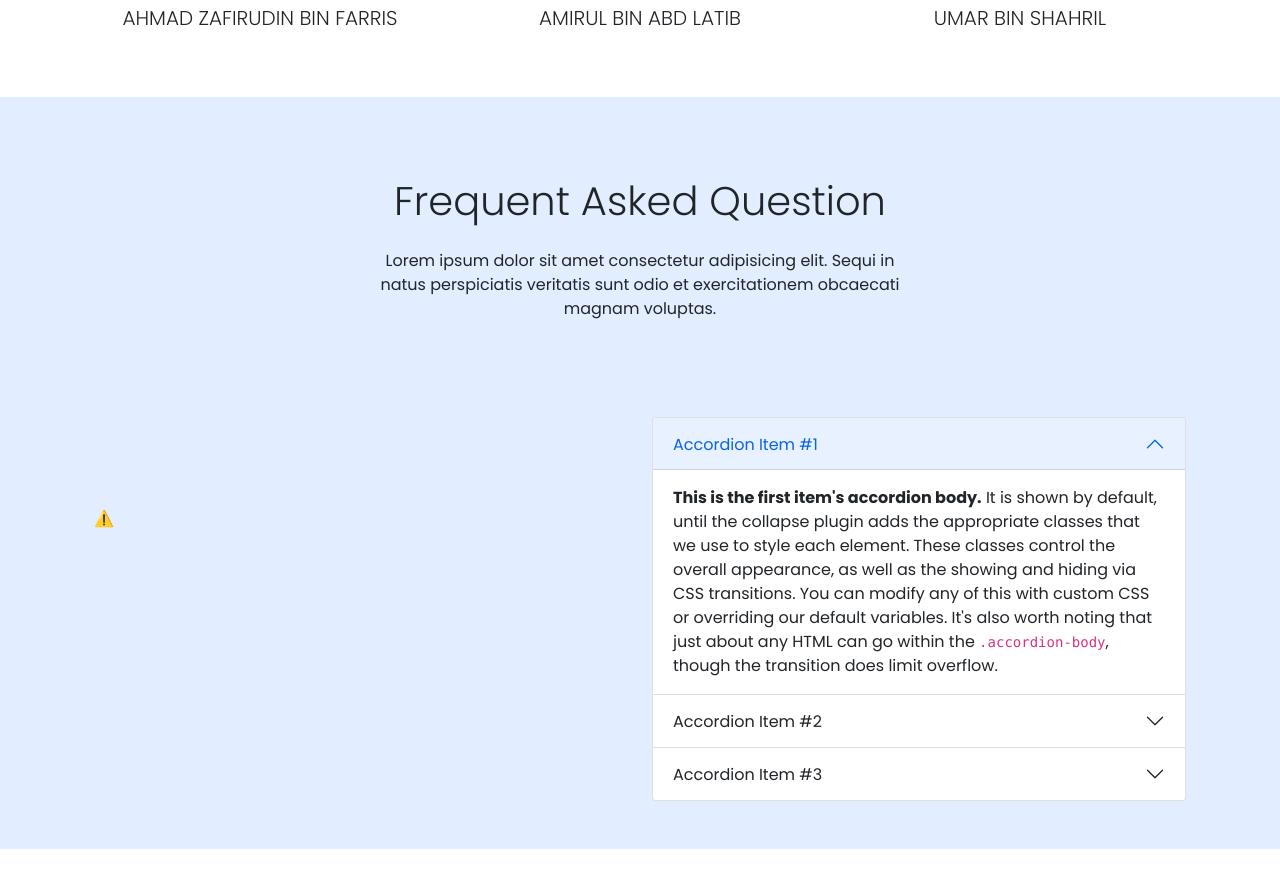
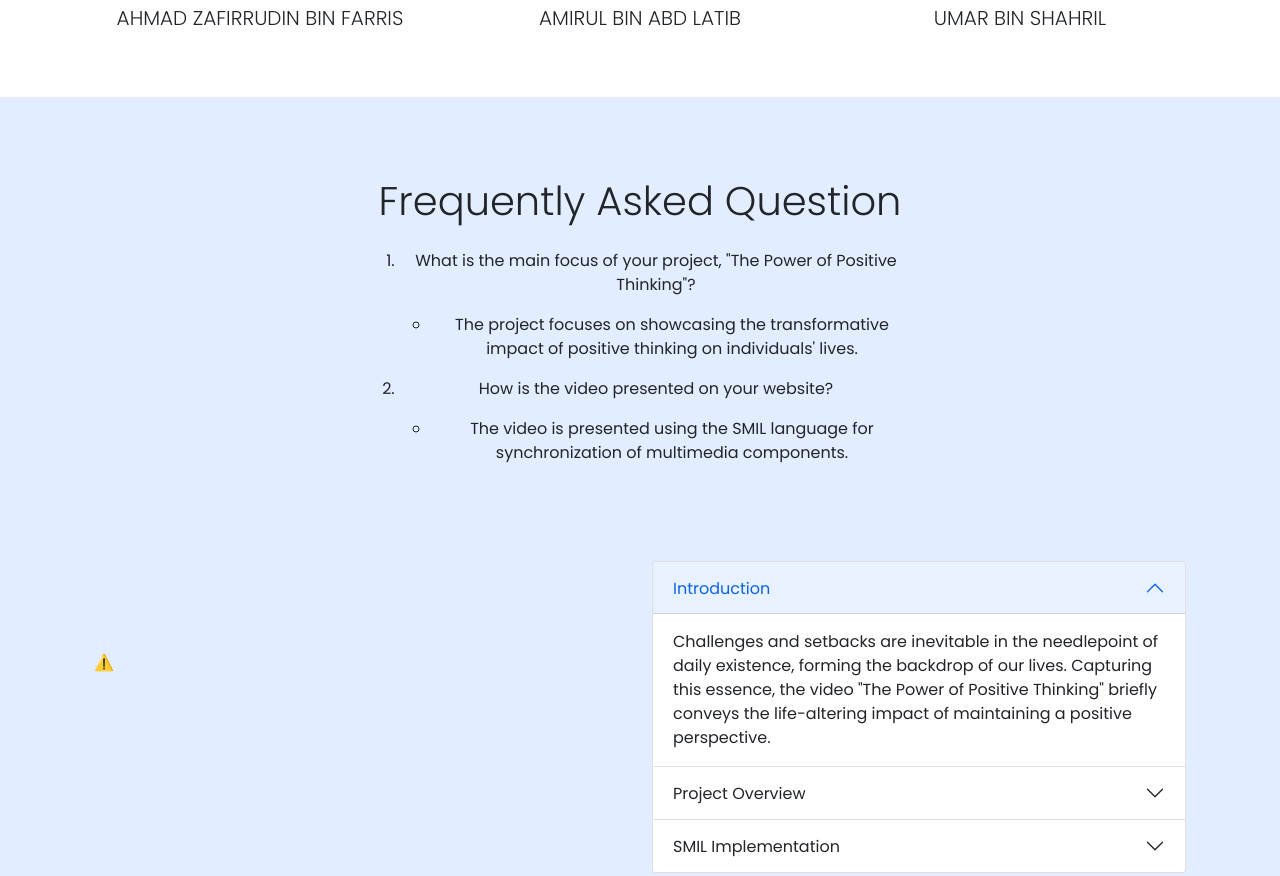
Before and after one commit to amirulabdlatib/inspirational-landing-page, a plain HTML site: page index.html in a window 1280 px wide. Shown: the part 1280-2156 px from the top of the page. Drawn offline with nearby package versions, Linux system fonts and the light colour scheme; no server answers.

Commit message:
update yg lorem ipsum tu

```diff
--- a/index.html
+++ b/index.html
@@ -58,7 +58,7 @@
           <h1 class="pb-5 fw-light">Team Member</h1>
           <div class="col-md-4 pb-5">
             <img src="image/zafir.png" alt="zafir.png" class="img-thumbnail rounded-circle mb-3" width="200" />
-            <p class="lead">AHMAD ZAFIRUDIN BIN FARRIS</p>
+            <p class="lead">AHMAD ZAFIRRUDIN BIN FARRIS</p>
           </div>
           <div class="col-md-4 pb-5">
             <img src="image/amirul.png" alt="amirul.png" class="img-thumbnail rounded-circle mb-3" width="200" />
@@ -80,8 +80,19 @@
         <div class="row justify-content-center">
           <div class="col-lg-6">
             <div class="text-center mb-5">
-              <h1 class="fw-light pb-3">Frequent Asked Question</h1>
-              <p>Lorem ipsum dolor sit amet consectetur adipisicing elit. Sequi in natus perspiciatis veritatis sunt odio et exercitationem obcaecati magnam voluptas.</p>
+              <h1 class="fw-light pb-3">Frequently Asked Question</h1>
+              <ol>
+                <li><p>What is the main focus of your project, "The Power of Positive Thinking"?</p></li>
+                <ul>
+                  <li><p>The project focuses on showcasing the transformative impact of positive thinking on individuals' lives.</p></li>
+                </ul>
+
+              <li><p>How is the video presented on your website?</p></li>
+              <ul>
+                <li><p>The video is presented using the SMIL language for synchronization of multimedia components.</p></li>
+              </ul>
+
+              </ol>
             </div>
           </div>
           <div class="row">
@@ -93,37 +104,39 @@
               <div class="accordion" id="accordionExample">
                 <div class="accordion-item">
                   <h2 class="accordion-header" id="headingOne">
-                    <button class="accordion-button" type="button" data-bs-toggle="collapse" data-bs-target="#collapseOne" aria-expanded="true" aria-controls="collapseOne">Accordion Item #1</button>
+                    <button class="accordion-button" type="button" data-bs-toggle="collapse" data-bs-target="#collapseOne" aria-expanded="true" aria-controls="collapseOne">Introduction</button>
                   </h2>
                   <div id="collapseOne" class="accordion-collapse collapse show" aria-labelledby="headingOne" data-bs-parent="#accordionExample">
                     <div class="accordion-body">
-                      <strong>This is the first item's accordion body.</strong> It is shown by default, until the collapse plugin adds the appropriate classes that we use to style each element. These classes control the overall appearance,
-                      as well as the showing and hiding via CSS transitions. You can modify any of this with custom CSS or overriding our default variables. It's also worth noting that just about any HTML can go within the
-                      <code>.accordion-body</code>, though the transition does limit overflow.
+                      Challenges and setbacks are inevitable in the needlepoint of daily existence, forming the backdrop of our lives. Capturing this essence, the video "The Power of Positive Thinking" briefly conveys
+                      the life-altering impact of maintaining a positive perspective.
                     </div>
                   </div>
                 </div>
                 <div class="accordion-item">
                   <h2 class="accordion-header" id="headingTwo">
-                    <button class="accordion-button collapsed" type="button" data-bs-toggle="collapse" data-bs-target="#collapseTwo" aria-expanded="false" aria-controls="collapseTwo">Accordion Item #2</button>
+                    <button class="accordion-button collapsed" type="button" data-bs-toggle="collapse" data-bs-target="#collapseTwo" aria-expanded="false" aria-controls="collapseTwo">Project Overview</button>
                   </h2>
                   <div id="collapseTwo" class="accordion-collapse collapse" aria-labelledby="headingTwo" data-bs-parent="#accordionExample">
                     <div class="accordion-body">
-                      <strong>This is the second item's accordion body.</strong> It is hidden by default, until the collapse plugin adds the appropriate classes that we use to style each element. These classes control the overall
-                      appearance, as well as the showing and hiding via CSS transitions. You can modify any of this with custom CSS or overriding our default variables. It's also worth noting that just about any HTML can go within the
-                      <code>.accordion-body</code>, though the transition does limit overflow.
+                      The project's primary focus is the "Power of Positive Thinking," which was selected due to its
+                      significant influence on cognitive landscapes and personal well-being. This topic explores the difference between optimistic and pessimistic mindsets,
+                      demonstrating the positive impact of thoughts on life quality through a blend of well-spoken speech and visual narratives.
                     </div>
                   </div>
                 </div>
                 <div class="accordion-item">
                   <h2 class="accordion-header" id="headingThree">
-                    <button class="accordion-button collapsed" type="button" data-bs-toggle="collapse" data-bs-target="#collapseThree" aria-expanded="false" aria-controls="collapseThree">Accordion Item #3</button>
+                    <button class="accordion-button collapsed" type="button" data-bs-toggle="collapse" data-bs-target="#collapseThree" aria-expanded="false" aria-controls="collapseThree">SMIL Implementation</button>
                   </h2>
                   <div id="collapseThree" class="accordion-collapse collapse" aria-labelledby="headingThree" data-bs-parent="#accordionExample">
                     <div class="accordion-body">
-                      <strong>This is the third item's accordion body.</strong> It is hidden by default, until the collapse plugin adds the appropriate classes that we use to style each element. These classes control the overall appearance,
-                      as well as the showing and hiding via CSS transitions. You can modify any of this with custom CSS or overriding our default variables. It's also worth noting that just about any HTML can go within the
-                      <code>.accordion-body</code>, though the transition does limit overflow.
+                      We chose to use SMIL (Synchronized Multimedia Integration Language) as the publishing tool, for reasons. Firstly SMIL allows for synchronization of multimedia components ensuring an
+                      integration of text, audio and visual elements in "The Power of Positive Thinking". This
+                      synchronization greatly enhances the storytelling experience. Improves viewer engagement.
+                      Additionally SMIL is highly compatible with systems and browsers making it accessible, to a
+                      range of users. Its adaptability and compatibility make it an excellent choice to provide viewers
+                      with a captivating experience.
                     </div>
                   </div>
                 </div>
@@ -143,8 +156,9 @@
           <div class="col-lg-6">
             <h1 class="pb-3">Unite in Learning Where Knowledge and Growth Converge</h1>
             <p>
-              Lorem, ipsum dolor sit amet consectetur adipisicing elit. Earum obcaecati reprehenderit tempora repellat harum neque id temporibus quae beatae voluptates, eligendi odit culpa assumenda aspernatur et repellendus, quia maxime.
-              Facere?
+              Concluding remarks on the project and its importance: "The Power of Positive Thinking" is
+              important as a tool for fostering empowerment and positivity. The initiative hopes to inspire a
+              change in viewpoint and connect with a broad audience by utilizing multimedia storytelling.
             </p>
           </div>
           <div class="col-lg-6 text-center">
```
